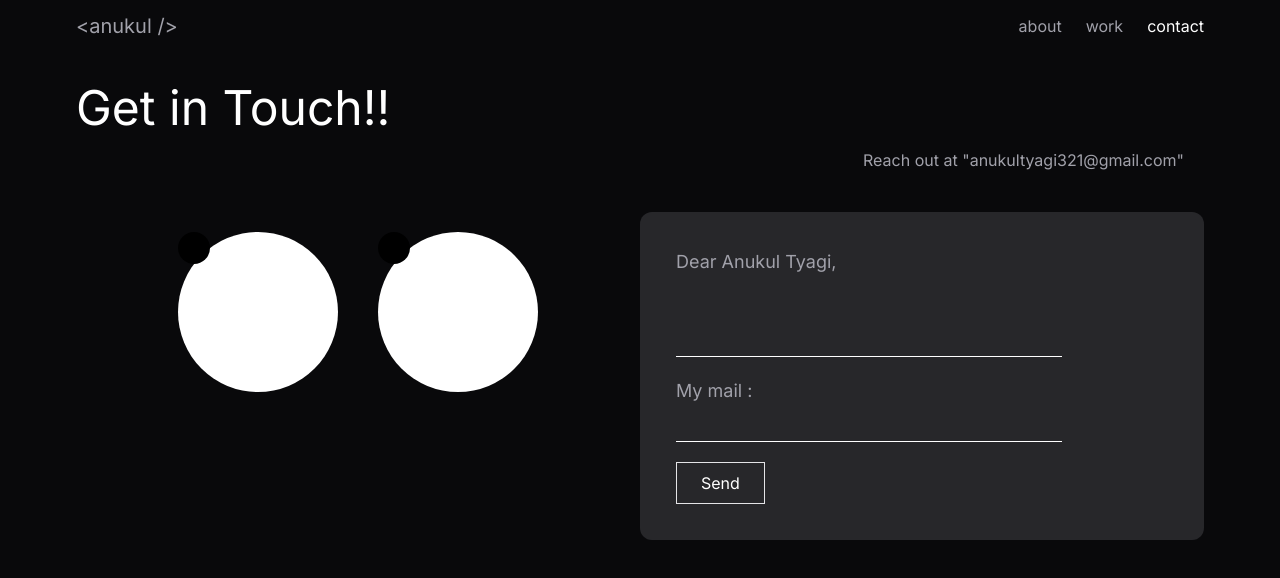
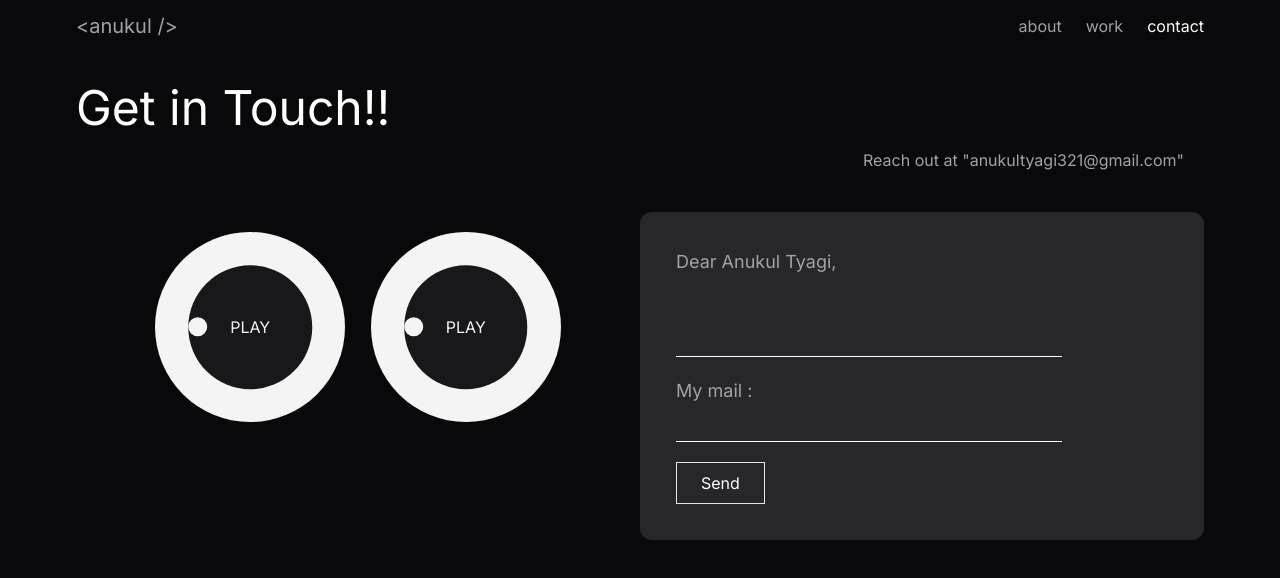
Before and after one commit to anukultyagi/portfolio, a Next.js app: page /contact in a window 1280 px wide. Shown: the top 578 px of the page. Built offline with nearby package versions, Linux system fonts and the light colour scheme.

Commit message:
added play eyes

```diff
--- a/src/components/CursorEyeBall.jsx
+++ b/src/components/CursorEyeBall.jsx
@@ -1,34 +1,88 @@
-import React, { useState, useEffect } from 'react';
+import React, { useEffect, useRef, useState } from "react";
 
 const CursorEyeBall = () => {
-    const [eyePosition, setEyePosition] = useState({ x: 0, y: 0 });
+    const [rotate1, setrotate1] = useState(0);
+    const [rotate2, setrotate2] = useState(0);
+    useEffect(() => {
+        const myfdiv = document.getElementById("myfdiv").getBoundingClientRect();
+        window.addEventListener("mousemove", (dets) => {
+            if (window.innerWidth >= 768) {
+                let mousex = dets.x;
+                let mousey = dets.y;
 
-    useEffect(() => {
-        const handleMouseMove = (e) => {
-            console.log(e)
-            setEyePosition({ x: e.clientX, y: e.clientY });
-        };
-        window.addEventListener('mousemove', handleMouseMove);
+                let myfdivx = myfdiv.x + myfdiv.width / 2;
+                let myfdivy = myfdiv.y + myfdiv.height / 2;
 
-        return () => {
-            window.removeEventListener('mousemove', handleMouseMove);
-        };
-    }, []);
-    console.log(eyePosition)
+                let deltax = mousex - myfdivx;
+                let deltay = mousey - myfdivy;
+
+                let angle1 = Math.atan2(deltax, deltay) * (180 / Math.PI);
+                setrotate1(-(angle1 + 90));
+            } else {
+                setrotate1(0);
+            }
+        });
+
+        const mysdiv = document.getElementById("mysdiv").getBoundingClientRect();
+        window.addEventListener("mousemove", (dets) => {
+            if (window.innerWidth >= 768) {
+                let mousex = dets.x;
+                let mousey = dets.y;
+
+                let mysdivx = mysdiv.x + mysdiv.width / 2;
+                let mysdivy = mysdiv.y + mysdiv.height / 2;
+
+                let deltax = mousex - mysdivx;
+                let deltay = mousey - mysdivy;
+
+                let angle2 = Math.atan2(deltax, deltay) * (180 / Math.PI);
+                setrotate2(-(angle2 + 90));
+            } else {
+                setrotate2(0);
+            }
+        });
+    });
     return (
-        <div className="flex justify-center gap-10 ">
-            <div className=" bg-white h-40 w-40 rounded-full">
-                <div className="w-8 h-8 bg-black rounded-full"
+        <div
+            data-scroll
+            data-scroll-section
+            data-scroll-speed="0.05"
+            className='  '
+        >
+            <div className="  flex justify-center items-center gap-[2vw]">
+                <div
+                    id="myfdiv"
+                    className="w-[190px] h-[190px] rounded-full max-[550px]:w-[34.5vw] max-[550px]:h-[34.5vw] bg-zinc-100 relative"
                 >
+                    <h1 className="z-[10] text-[16px] max-[550px]:text-[2.95vw] text-zinc-100 absolute top-[50%] left-[50%] translate-x-[-50%] translate-y-[-50%]">
+                        PLAY
+                    </h1>
+                    <div className="flex justify-center items-center rotate-[0deg] absolute top-[50%] left-[50%] translate-x-[-50%] translate-y-[-50%] w-[65%] h-[65%] bg-zinc-900 rounded-full">
+                        <div
+                            style={{ transform: `rotate(${rotate1}deg)` }}
+                            className="w-full"
+                        >
+                            <div className="w-[19px] h-[19px] max-[550px]:w-[3.45vw] max-[550px]:h-[3.45vw] bg-zinc-100 rounded-full"></div>
+                        </div>
+                    </div>
+                </div>
+                <div
+                    id="mysdiv"
+                    className="rounded-full w-[190px] h-[190px] max-[550px]:w-[34.5vw] max-[550px]:h-[34.5vw] bg-zinc-100 relative"
+                >
+                    <h1 className="z-[10] text-[16px] max-[550px]:text-[2.95vw] text-zinc-100 absolute top-[50%] left-[50%] translate-x-[-50%] translate-y-[-50%]">
+                        PLAY
+                    </h1>
+                    <div className="flex justify-center items-center rotate-[0deg] absolute top-[50%] left-[50%] translate-x-[-50%] translate-y-[-50%] w-[65%] h-[65%] bg-zinc-900 rounded-full">
+                        <div
+                            style={{ transform: `rotate(${rotate2}deg)` }}
+                            className="w-full"
+                        >
+                            <div className="w-[19px] h-[19px] max-[550px]:w-[3.45vw] max-[550px]:h-[3.45vw] bg-zinc-100 rounded-full"></div>
+                        </div>
+                    </div>
                 </div>
             </div>
-            <div className="bg-white h-40 w-40 rounded-full">
-                <div className=" w-8 h-8 bg-black rounded-full"
-                >
-                </div>
-            </div>
-
-
         </div>
     );
 };
--- a/src/components/Navbar.jsx
+++ b/src/components/Navbar.jsx
@@ -12,7 +12,7 @@ const Navbar = () => {
     return (
         <div className={`${pathname === '/' ? 'cursor-none' : ''}`}>
             <nav className={`container max-w-6xl mx-auto p-3 flex items-center justify-between `}>
-                <div >
+                <div className="hover:text-white">
                     <Link
                         className={`text-xl text-zinc-400 hover:text-white ${pathname === '/' ? 'cursor-none' : ''}`}
                         href="/"
```
